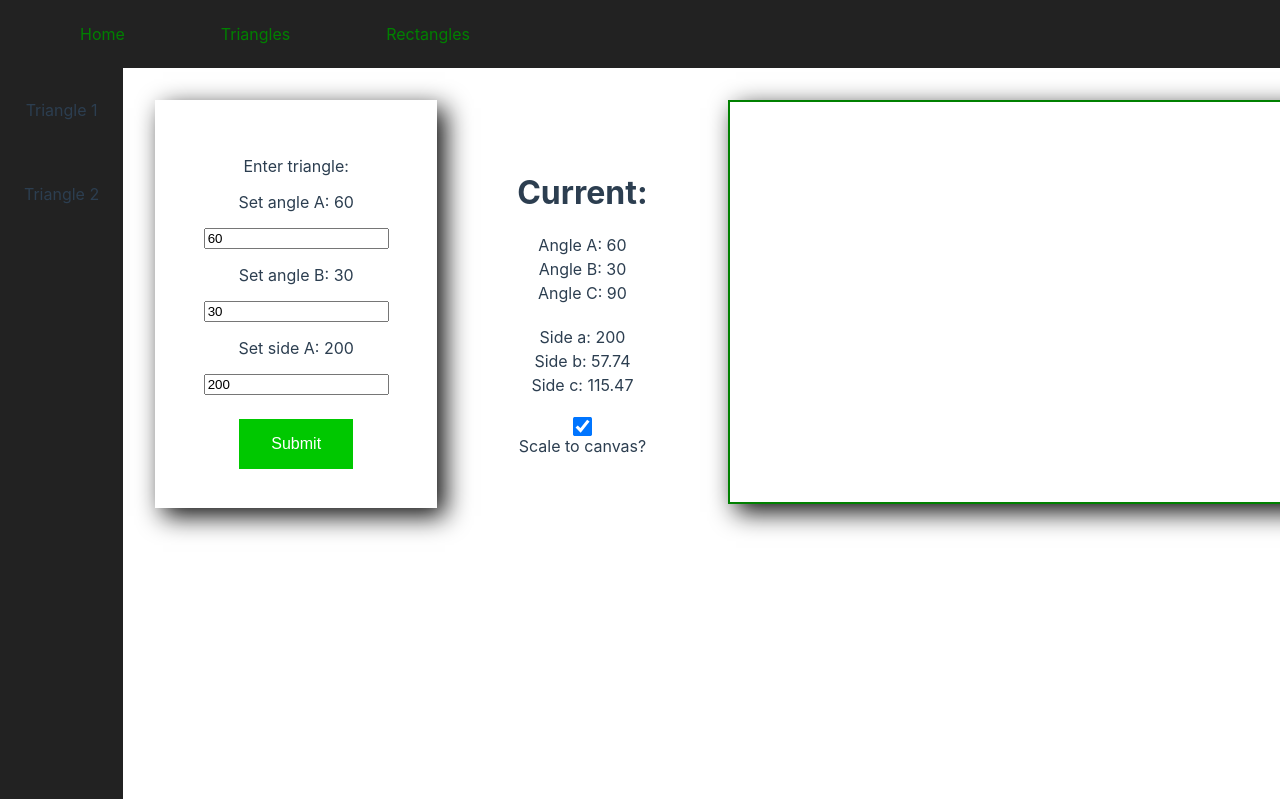
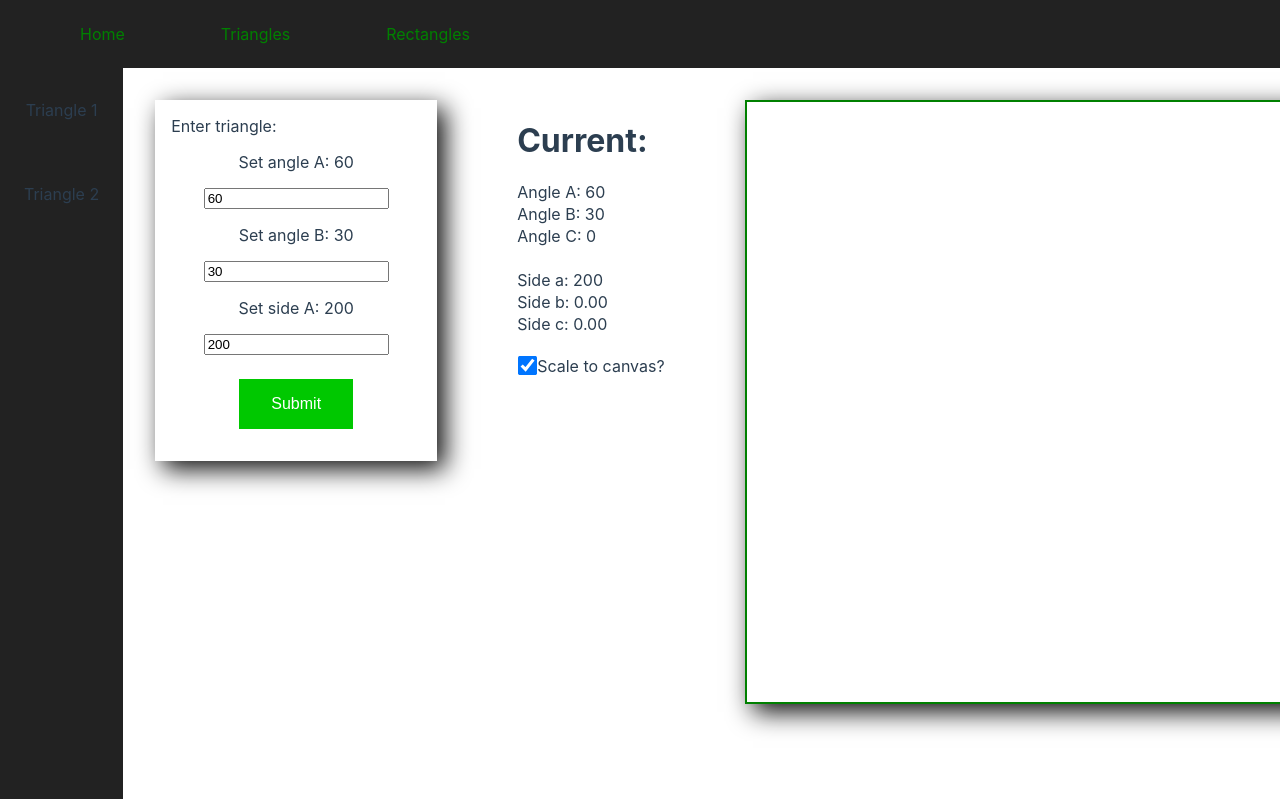
Before and after one commit to jakubgiedzicz/vue-dashboard, a Vue app: page /triangles in a window 1280 px wide. Built offline with nearby package versions, Linux system fonts and the light colour scheme.

Commit message:
fixed canvas draw, abstracted function

```diff
--- a/src/components/AngleForm.vue
+++ b/src/components/AngleForm.vue
@@ -9,9 +9,9 @@ const props = defineProps({
   sideA: {type: Number, required: true},
 })
 const formTriangle:Ref<IFormTriangle> = ref({
-  formAngleA: 0,
-  formAngleB: 0,
-  formSideA: 0,
+  formAngleA: props.angleA,
+  formAngleB: props.angleB,
+  formSideA: props.sideA,
   formIsValid: true
 })
 const addTriangle = () => {
@@ -48,12 +48,10 @@ onMounted(()=> {
 <style module>
 .input_card {
   padding-inline: 16px;
-  display: inline-flex;
-  flex-direction: column;
-  align-items: center;
-  justify-content: center;
+  padding-bottom: 32px;
   box-shadow: 8px 8px 24px 0px rgb(12, 12, 12);
   width: 250px;
+  height: fit-content;
 }
 
 .input_card form {
--- a/src/components/CanvasElement.vue
+++ b/src/components/CanvasElement.vue
@@ -1,54 +1,41 @@
 <script setup lang="ts">
 import type ICanvasTriangle from '@/assets/types/canvas-triangle';
+import getDegrees from '@/functions/getDegrees';
 import { onMounted, onUpdated, ref, type Ref } from 'vue';
 const emit = defineEmits(['calcTriangle', 'toggleScale'])
 const props = defineProps({
   angleA: {type: Number, required: true},
   angleB: {type: Number, required: true},
+  angleC: {type: Number, required: true},
   sideA: {type: Number, required: true},
+  sideB: {type: Number, required: true},
+  sideC: {type: Number, required: true},
   scale: {type: Boolean, required: true}
 })
 const canvas = ref()
 const ctx: Ref<CanvasRenderingContext2D|undefined> = ref()
-const triangle: Ref<ICanvasTriangle> = ref({
-  angleA: 0,
-  angleB: 0,
-  angleC: 0,
-  sideA: 0,
-  sideB: 0,
-  sideC: 0
+const size = ref({
+  width: 600,
+  height: 400
 })
-const getDegrees = (angle: number) => {
-  return angle*Math.PI/180
+const getScaleFactor = () => {
+
 }
 const drawTriangle = () => {
-  const h = Math.sin(getDegrees(props.angleB))*triangle.value.sideC
-  const x = Math.cos(getDegrees(props.angleB))*triangle.value.sideC
+  const h = Math.sin(getDegrees(props.angleB))*props.sideC
+  const x = Math.cos(getDegrees(props.angleB))*props.sideC
   ctx.value?.clearRect(0, 0, 600, 400)
-  calcTriangle()
   ctx.value!.strokeStyle = "#ffffff"
   ctx.value?.beginPath()
-  ctx.value?.moveTo(250, 200)
-  ctx.value?.lineTo(250+triangle.value.sideA, 200)
-  ctx.value?.lineTo(250+x, 200+ h)
-  ctx.value?.lineTo(250, 200)
+  ctx.value?.moveTo(10, 10)
+  ctx.value?.lineTo(10+props.sideA, 10)
+  ctx.value?.lineTo(10-x+props.sideA, 10+ h)
+  ctx.value?.lineTo(10, 10)
   ctx.value?.stroke()
-}
-const calcTriangle = () => {
-  triangle.value.angleA = props.angleA
-  triangle.value.angleB = props.angleB
-  triangle.value.angleC = 180 - props.angleA - props.angleB
-  //between B and C
-  triangle.value.sideA = props.sideA
-  //between A and C
-  triangle.value.sideB = Math.sin(((Math.PI / 180) * props.angleB))/Math.sin(((Math.PI / 180) * props.angleA))*100
-  //between A and B
-  triangle.value.sideC = Math.sin(((Math.PI / 180) * (180 - props.angleA - props.angleB)))/Math.sin(((Math.PI / 180) * props.angleA))*100
 }
 onMounted(() => {
   canvas.value = document.getElementById("canvas")
   ctx.value = canvas.value.getContext("2d")
-  calcTriangle()
   drawTriangle()
 })
 onUpdated(()=> {
@@ -58,19 +45,19 @@ onUpdated(()=> {
 <template>
   <div class="stats">
     <h1>Current:</h1>
-    <p>Angle A: {{ triangle.angleA }}</p>
-    <p>Angle B: {{ triangle.angleB }}</p>
-    <p>Angle C: {{ triangle.angleC }}</p>
+    <p>Angle A: {{ props.angleA }}</p>
+    <p>Angle B: {{ props.angleB }}</p>
+    <p>Angle C: {{ props.angleC }}</p>
 <br />
-<p>Side a: {{ triangle.sideA }}</p>
-<p>Side b: {{ triangle.sideB.toFixed(2) }}</p>
-<p>Side c: {{ triangle.sideC.toFixed(2) }}</p>
+<p>Side a: {{ props.sideA }}</p>
+<p>Side b: {{ props.sideB.toFixed(2) }}</p>
+<p>Side c: {{ props.sideC.toFixed(2) }}</p>
 <br />
 <input type="checkbox" :checked="scale" name="scale" @change="$emit('toggleScale')"/>
 <label for="scale">Scale to canvas?</label>
   </div>
   <div class="canvas_container">
-    <canvas width="600" height="400" id="canvas"></canvas>
+    <canvas width="600" height="600" id="canvas"></canvas>
   </div>
 </template>
 <style scoped>
@@ -82,10 +69,7 @@ onUpdated(()=> {
 .stats {
   margin-inline: 16px;
   text-wrap: nowrap;
-  display: flex;
-  justify-content: center;
-  flex-direction: column;
-  align-items: center;
+  height: fit-content;
 }
 p {
   margin: 2px 0;
--- /dev/null
+++ b/src/functions/getDegrees.ts
@@ -0,0 +1,3 @@
+export default function getDegrees(angle: number){
+  return angle*Math.PI/180
+}
--- a/src/views/TriangleView.vue
+++ b/src/views/TriangleView.vue
@@ -1,36 +1,38 @@
 <script setup lang="ts">
 import type ICanvasTriangle from '@/assets/types/canvas-triangle';
-import type formTriangleType from '@/assets/types/form-triangle';
+import type IFormTriangle from '@/assets/types/form-triangle';
 import type ITriangle from '@/assets/types/triangle';
 import AngleForm from '@/components/AngleForm.vue';
 import CanvasElement from '@/components/CanvasElement.vue';
+import getDegrees from '@/functions/getDegrees';
 import { ref, type Ref } from 'vue';
 const scale = ref(true)
 const triangle: Ref<ITriangle> = ref({
   angleA: 60,
   angleB: 30,
   angleC: 0,
-  //sideA = C<->B
+  //sideA = A<->B
   sideA: 200,
   //sideB = C<->A
   sideB: 0,
-  //sideC = B<->A
+  //sideC = B<->C
   sideC: 0,
   isValid: true
 })
-const checkTriangle = (formTriangle: formTriangleType) => {
+const calcTriangle = ()=> {
+  triangle.value.angleC = 180 - triangle.value.angleA - triangle.value.angleB
+  triangle.value.sideB = +(Math.sin(getDegrees(triangle.value.angleB))*triangle.value.sideA/Math.sin(getDegrees(triangle.value.angleA))).toFixed(1)
+  triangle.value.sideC = +(Math.sin(getDegrees(triangle.value.angleC))*triangle.value.sideA/Math.sin(getDegrees(triangle.value.angleA))).toFixed(1)
+}
+const formTriangle = (formTriangle: IFormTriangle) => {
   if (formTriangle.formIsValid) {
     triangle.value.angleA = formTriangle.formAngleA
     triangle.value.angleB = formTriangle.formAngleB
     triangle.value.sideA = formTriangle.formSideA
+    calcTriangle()
   } else {
     triangle.value.isValid = false
   }
-}
-const calcTriangle = (canvasTriangle: ICanvasTriangle)=> {
-  triangle.value.angleC = canvasTriangle.angleC
-  triangle.value.sideB = canvasTriangle.sideB
-  triangle.value.sideC = canvasTriangle.sideC
 }
 const toggle = (toScale: boolean) => {
   scale.value = !scale.value
@@ -39,8 +41,8 @@ const toggle = (toScale: boolean) => {
 <template>
   <div :class="$style.content_container">
     <AngleForm :angleA="triangle.angleA" :angleB="triangle.angleB" :isValid="triangle.isValid" :sideA="triangle.sideA"
-    @submitTriangle="checkTriangle" />
-  <CanvasElement :scale="scale" :angleA="triangle.angleA" :angleB="triangle.angleB" :sideA="triangle.sideA"
+    @submitTriangle="formTriangle" />
+  <CanvasElement :scale="scale" :angleA="triangle.angleA" :angleB="triangle.angleB" :angleC="triangle.angleC" :sideA="triangle.sideA" :sideB="triangle.sideB" :sideC="triangle.sideC"
   @calcTriangle="calcTriangle" @toggleScale="toggle"/>
   </div>
 </template>
```
